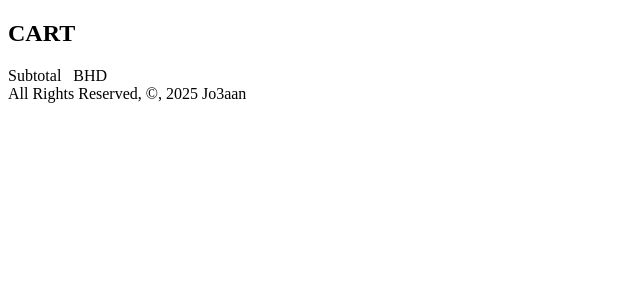
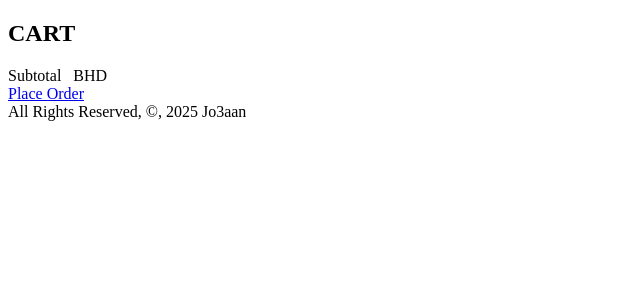
Before and after one commit to ZahraAlaali/Jo3aan, a Django app: page /cart/viewCart/1/ in a window 1280 px wide. Shown: the part 86-386 px from the top of the page, without its empty margins (0-640 px from the left). Run offline with Django 5.2, Linux system fonts and the light colour scheme; data that the repository does not hold is empty.

Commit message:
place order button added

```diff
--- a/main_app/templates/cart/CartView.html
+++ b/main_app/templates/cart/CartView.html
@@ -21,6 +21,8 @@
 
   {% endfor %}
   <div>Subtotal &nbsp; BHD {{cart.total_amount}}</div>
+  <a href="{% url 'create_order' user.id %}" class="btn btn-primary">Place Order</a>
+
 </div>
 
 {% endblock %}
```
